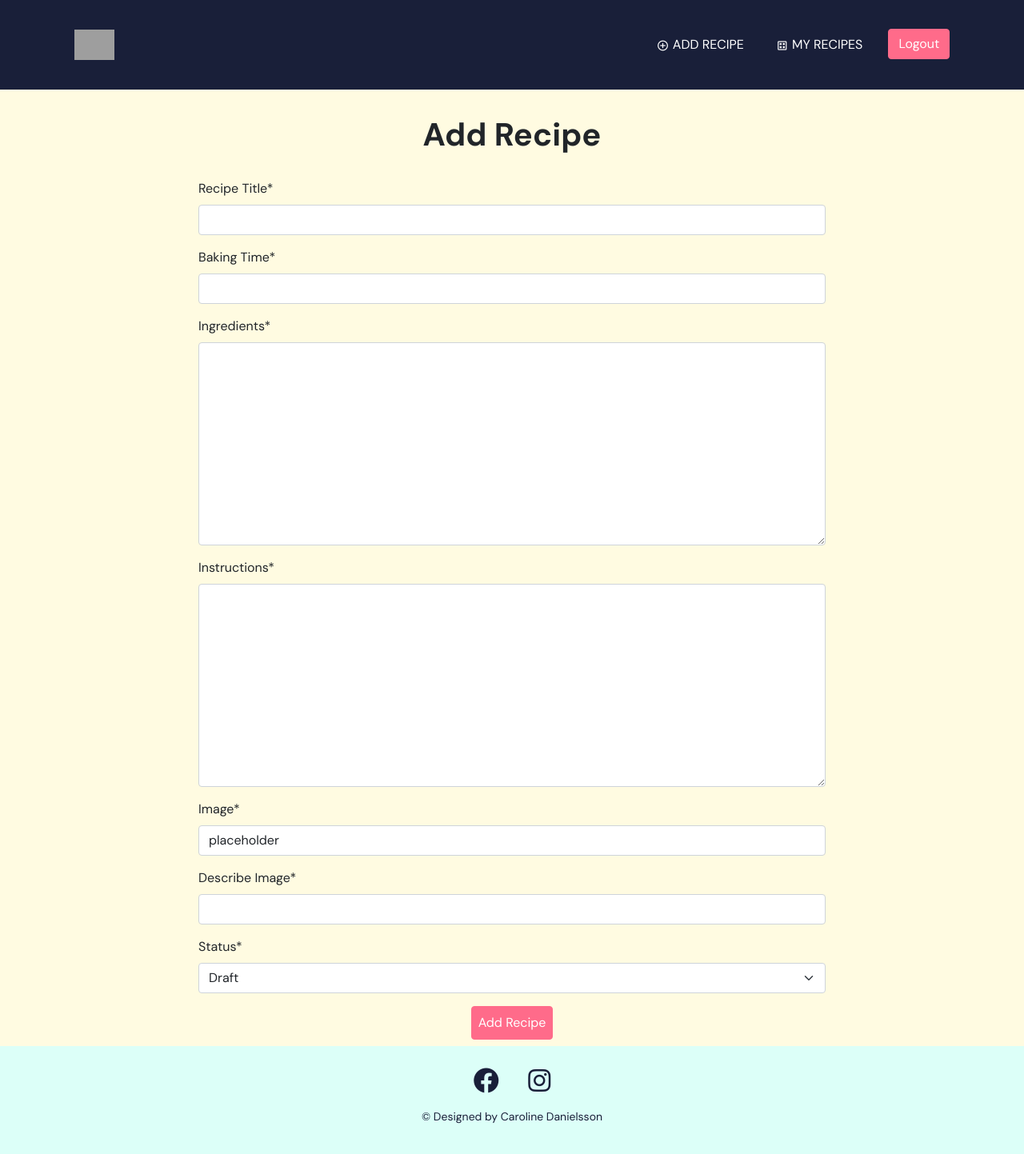
After one commit to cardan22/pastryhub, a Django app: page /add_recipe/ in a window 1280 px wide. The commit adds this page. Shown: the whole page at 80% size. Run offline with Django 3.2, Linux system fonts and the light colour scheme; the visitor is signed in with stand-in values (Sample User, id 1); grey boxes are pictures that could not be loaded.

Commit message:
Set up  'Add Recipe' page with customized forms

```diff
--- /dev/null
+++ b/recipes/forms.py
@@ -0,0 +1,29 @@
+from django import forms
+from .models import Recipe
+
+
+class RecipeForm(forms.ModelForm):
+    """Form to create a recipe"""
+
+    class Meta:
+        model = Recipe
+
+        fields = [
+            "title",
+            "baking_time",
+            "ingredients",
+            "instructions",
+            "image",
+            "image_alt",
+            "status",
+        ]
+
+        labels = {
+            "title": "Recipe Title",
+            "baking_time": "Baking Time",
+            "ingredients": "Ingredients",
+            "instructions": "Instructions",
+            "image": "Image",
+            "image_alt": "Describe Image",
+            "status": "Status"
+        }
--- a/recipes/urls.py
+++ b/recipes/urls.py
@@ -3,4 +3,5 @@ from django.urls import path
 
 urlpatterns = [
     path("", views.RecipeList.as_view(), name='home'),
+    path('add_recipe/', views.AddRecipe.as_view(), name='add_recipe'),
 ]
--- a/recipes/views.py
+++ b/recipes/views.py
@@ -1,6 +1,9 @@
 from django.shortcuts import render
+from django.contrib.auth.mixins import LoginRequiredMixin
 from django.views import generic, View
+from django.views.generic.edit import CreateView
 from .models import Recipe
+from .forms import RecipeForm
 
 
 class RecipeList(generic.ListView):
@@ -9,3 +12,16 @@ class RecipeList(generic.ListView):
     queryset = Recipe.objects.filter(status=1).order_by("-posted_date")
     template_name = "index.html"
     paginate_by = 6
+
+
+class AddRecipe(LoginRequiredMixin, CreateView):
+    """Add recipe view"""
+
+    template_name = "add_recipe.html"
+    model = Recipe
+    form_class = RecipeForm
+    success_url = "/recipes/"
+
+    def form_valid(self, form):
+        form.instance.user = self.request.user
+        return super(AddRecipe, self).form_valid(form)
--- a/static/css/style.css
+++ b/static/css/style.css
@@ -196,6 +196,12 @@ h1, h2, h3, h4 {
     margin-top: 10px;
 }
 
+/* Add recipe */
+
+.form-recipe {
+    width: 800px;
+}
+
 /* // Medium devices (tablets, 992 and down) */
 @media screen and (max-width: 992px) {
     .recipe-card {
--- /dev/null
+++ b/templates/add_recipe.html
@@ -0,0 +1,19 @@
+{% extends "base.html" %}
+
+{% block title %}Add Recipe{% endblock %}
+
+{% block body_class %}yellow-background{% endblock %}
+
+{% block content %}
+<div class="container form-recipe">
+    <form method="POST" enctype="multipart/form-data" class="p-2 form" action="{% url 'add_recipe' %}">
+        <h1 class="p-4 text-center">Add Recipe</h1>
+        {% csrf_token %}
+        {{ form.media }}
+        {{ form|crispy}}
+        <div class="text-center">
+            <button type="submit" class="btn btn-primary p-2">Add Recipe</button>
+        </div>
+    </form>
+</div>
+{% endblock %}
--- a/templates/base.html
+++ b/templates/base.html
@@ -44,7 +44,7 @@
             <ul class="navbar-nav ml-auto">
               {% if user.is_authenticated %}
               <li class="nav-item">
-                <a class="nav-link ml-auto" href="#">
+                <a class="nav-link ml-auto" href="{% url 'add_recipe' %}">
                   <span class="material-symbols-outlined">add_circle</span> Add recipe
                 </a>
               </li>
```
